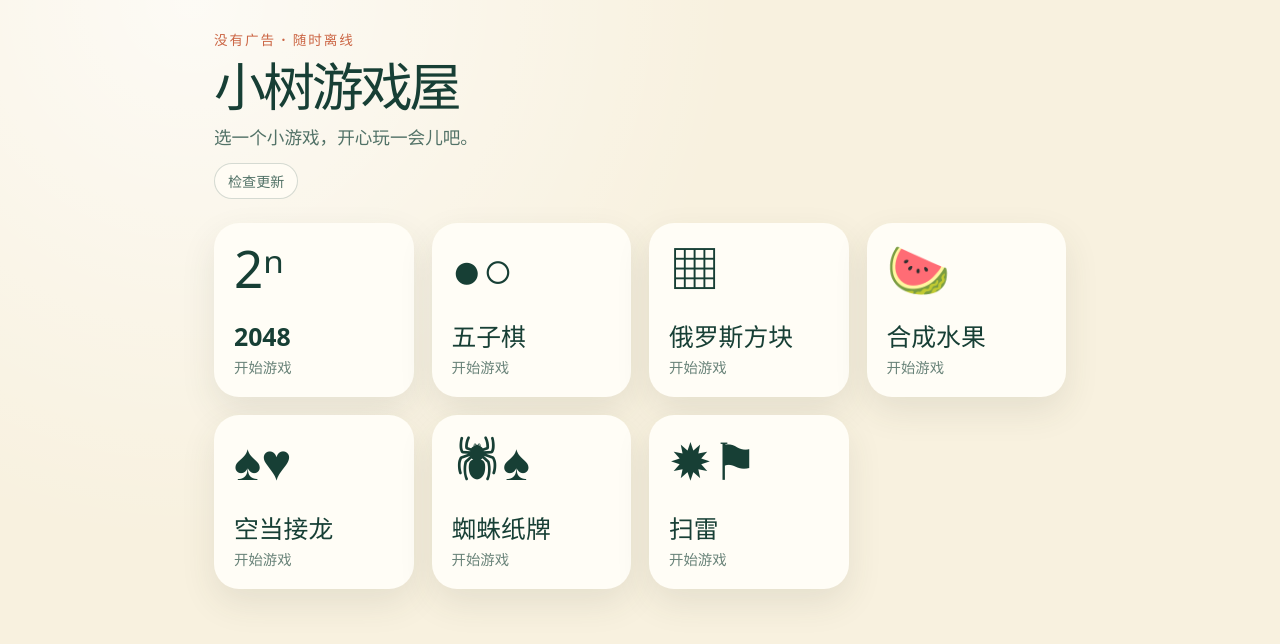
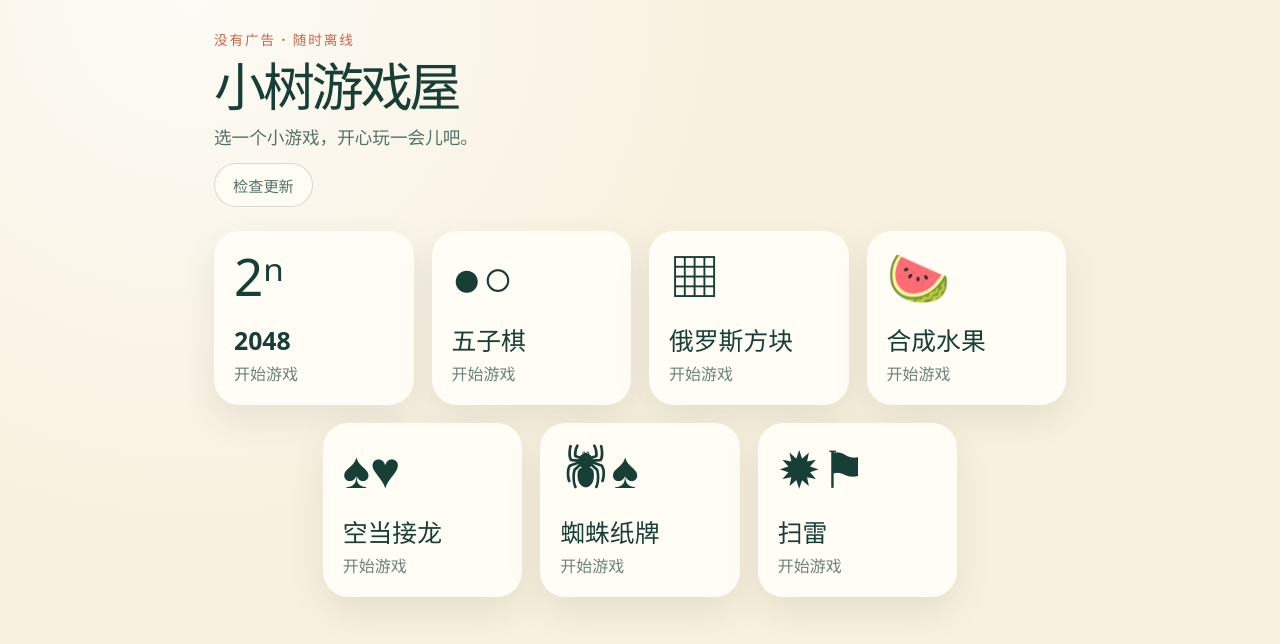
Before and after one commit to callcter/games, a website built with Vite: page index.html in a window 1280 px wide. Built offline with nearby package versions, Linux system fonts and the light colour scheme.

Commit message:
fix: rebalance lobby grid and enlarge update controls
原因：大厅横屏 7 张卡片在 4 列网格下排成 4+3 且末行靠左，右侧
缺角失衡；检查更新按钮与状态文字偏小，卡片「开始游戏」也偏小。

内容：横屏 ≥700px 改用 flex 居中布局，末行 3 张卡居中；检查
更新按钮加高到 44px 并加大字号，状态文字同步加大；卡片状态行
字号 0.9rem→1rem。

效果：pnpm check 全过；横屏 1024×768 下卡片呈 4+3 两组居中。

```diff
--- a/src/app/styles.css
+++ b/src/app/styles.css
@@ -52,7 +52,7 @@ button { font: inherit; }
 
 .app-actions {
   display: flex;
-  min-height: 34px;
+  min-height: 44px;
   margin-top: 14px;
   align-items: center;
   gap: 12px;
@@ -61,16 +61,16 @@ button { font: inherit; }
 .check-update {
   border: 1px solid rgb(23 63 53 / 18%);
   border-radius: 999px;
-  padding: 7px 13px;
+  padding: 10px 18px;
   color: #527267;
   background: rgb(255 253 246 / 82%);
-  font-size: 0.88rem;
+  font-size: 0.95rem;
   font-weight: 800;
 }
 
 .update-status {
   color: #698379;
-  font-size: 0.88rem;
+  font-size: 0.95rem;
 }
 
 .game-grid {
@@ -99,7 +99,7 @@ button { font: inherit; }
 .game-card:disabled { cursor: default; opacity: 0.58; }
 .game-card__symbol { font-size: 3.2rem; line-height: 1; }
 .game-card__title { margin-top: auto; font-size: 1.55rem; font-weight: 800; }
-.game-card__status { margin-top: 3px; color: #698379; font-size: 0.9rem; }
+.game-card__status { margin-top: 4px; color: #698379; font-size: 1rem; }
 
 .update-toast,
 .updated-toast,
@@ -266,6 +266,7 @@ button { font: inherit; }
   .app-shell { padding-top: calc(28px + env(safe-area-inset-top)); }
   .hero { margin-bottom: 24px; }
   .hero h1 { font-size: 3.25rem; }
-  .game-grid { grid-template-columns: repeat(4, minmax(0, 1fr)); }
-  .game-card { min-height: 174px; padding: 20px; border-radius: 25px; }
+  /* 7 张卡在 4 列下会剩 4+3，用 flex 居中让末行 3 张不悬在左侧 */
+  .game-grid { display: flex; flex-wrap: wrap; justify-content: center; }
+  .game-card { width: calc((100% - 3 * 18px) / 4); min-height: 174px; padding: 20px; border-radius: 25px; }
 }
```
